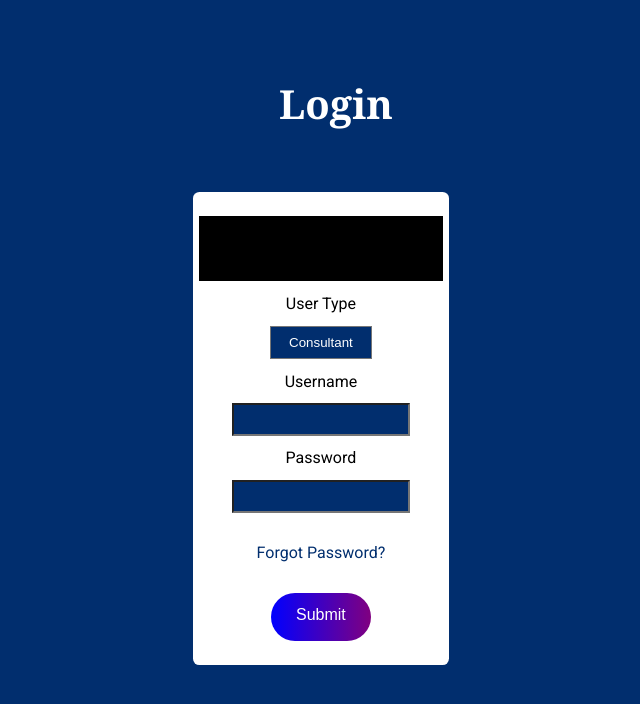
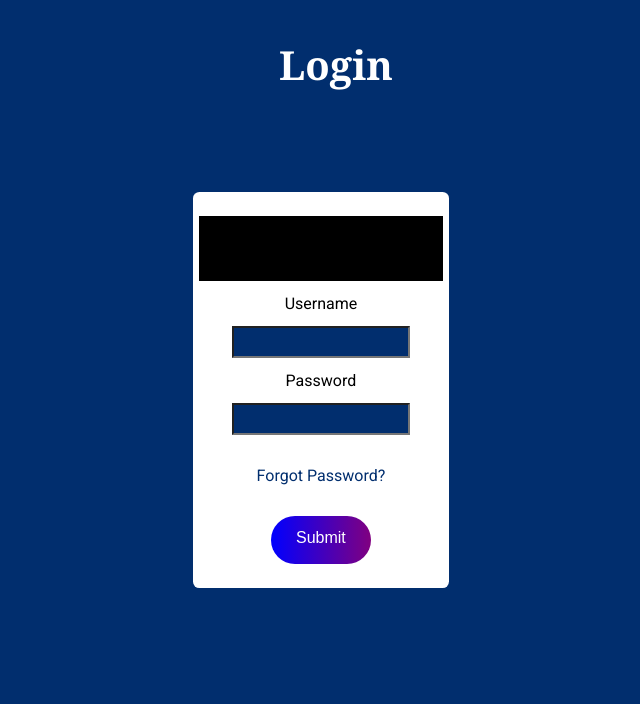
Before and after one commit to NotMash/FDM-Group-Employee-Timesheet-Portal, a React (Create React App) app in the folder frontend/: page /#/login_page in a window 1280 px wide. Shown: the top 704 px of the page, without its empty margins (336-976 px from the left). Built offline with nearby package versions, Linux system fonts and the light colour scheme.

Commit message:
login now redirects to correct home page

```diff
--- a/frontend/src/Components/LoginForm/LoginForm.js
+++ b/frontend/src/Components/LoginForm/LoginForm.js
@@ -25,8 +25,8 @@ function LoginForm() {
             throw new Error('Login failed with status: ' + response.status);
         }
     }).then(data => {
-        console.log(data);
-        navigate('/consultant_home_page#/timesheet_recording_page'); // Navigate to Timesheet page on successful login
+        var pageToRedirTo = ("/"+data.user_type + "_home_page");
+        navigate(pageToRedirTo);
     }).catch(error => {
         console.error(error);
     });
@@ -45,19 +45,6 @@ function LoginForm() {
                         <figure>
                             <img className={styles.UserIcon} src="./user_icon.png"></img>
                         </figure>
-                    </li>
-                    <li className={styles.LoginFormListElement}>
-                        <label>User Type</label>
-                    </li>
-                    <li className={styles.LoginFormListElement}>
-                        <select className={styles.SelectInput}
-                        value={userType}
-                        onChange={(e) => setUserType(e.target.value)}>
-                            <option>Consultant</option>
-                            <option>Line Manager</option>
-                            <option>Finance Team Member</option>
-                            <option>IT Technician</option>
-                        </select>
                     </li>
                     <li className={styles.LoginFormListElement}>
                         <label for="username">Username</label>
```
Also changed, not shown: 1 other file (tests, documents, lock files or other folders).
